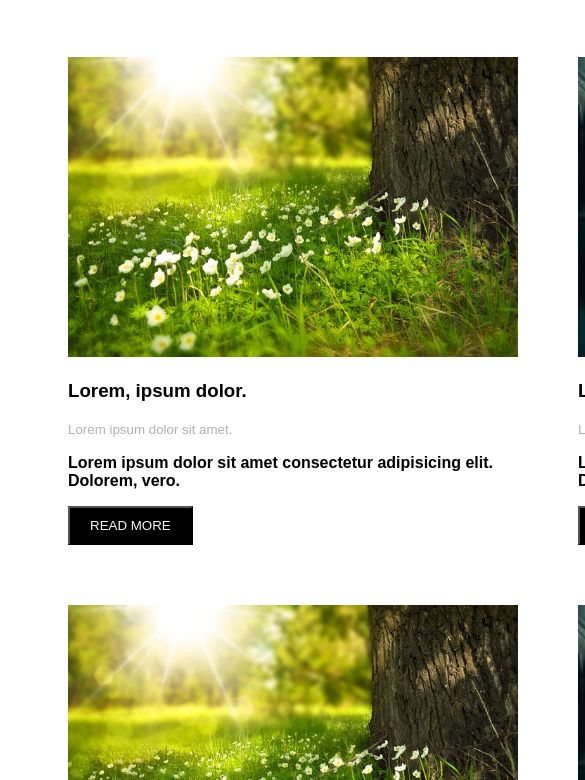
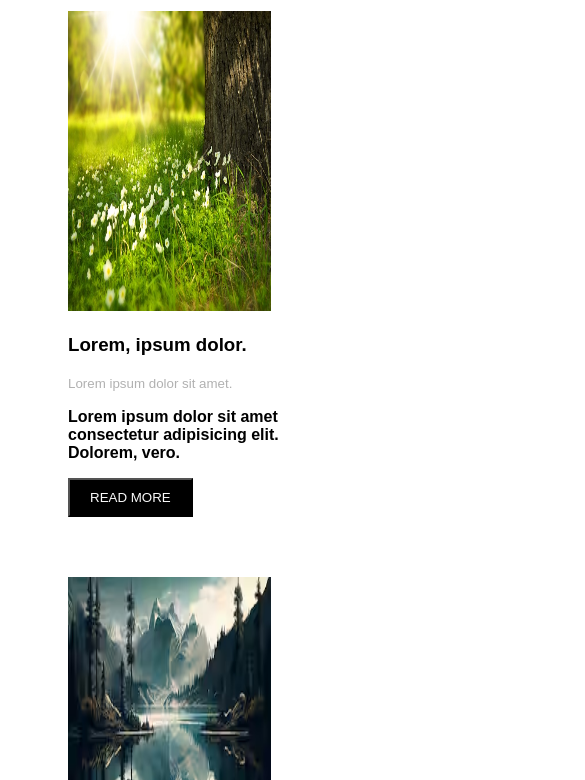
Before and after one commit to Mirazahmed0997/grid-box, a plain HTML site: page index.html in a window 390 px wide. Shown: the part 195-975 px from the top of the page, 585 px wide, since content can reach past the window. Drawn offline with Linux system fonts and the light colour scheme.

Commit message:
second commit

```diff
--- a/style.css
+++ b/style.css
@@ -86,7 +86,7 @@ body {
     padding: 30px;
   }
   .card .img img{
-    width: 450px;
+    width: 80%;
     height: 300px;
   }
   .details p{
@@ -100,3 +100,16 @@ body {
     color: #f9f9f9;
     padding: 10px 20px;
   }
+
+  @media only screen and (max-width: 600px)
+   {
+    .card-body{
+        display: grid;
+        grid-template-columns: repeat(1,1fr);
+      }
+      .logo img{
+        display: none;
+      }
+
+
+   }
```
